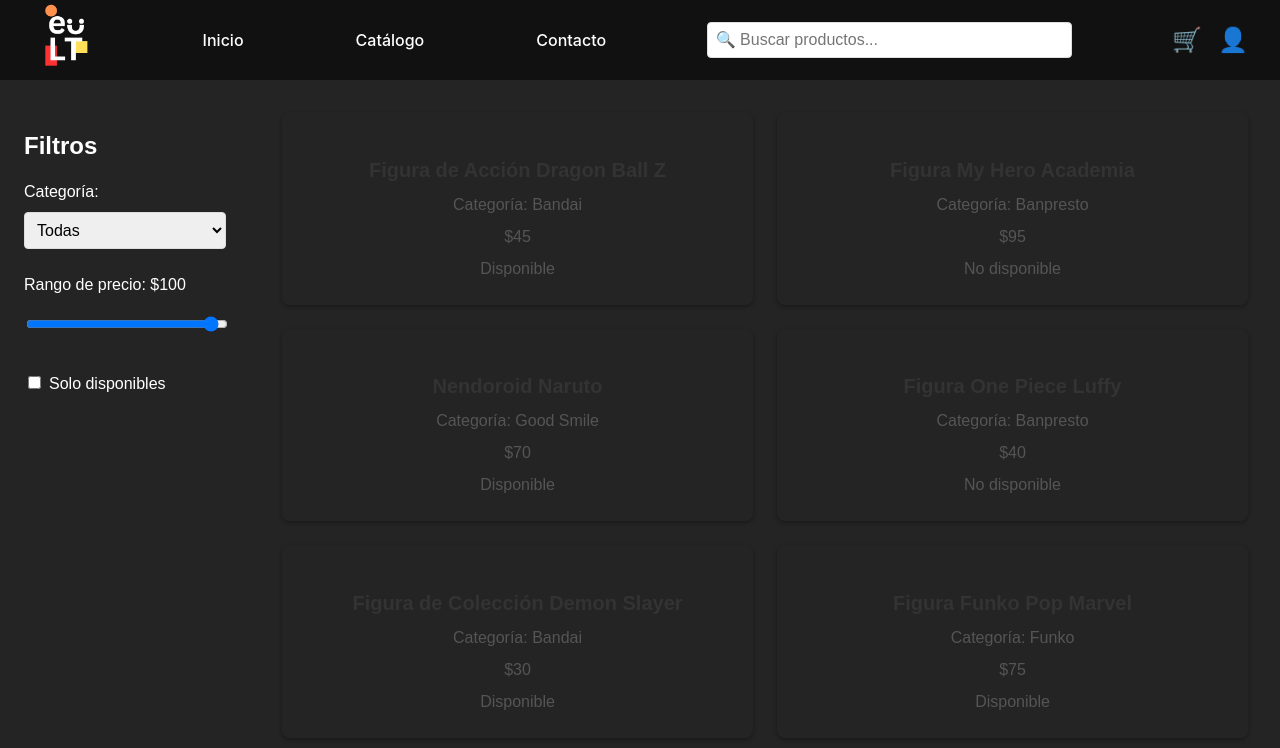
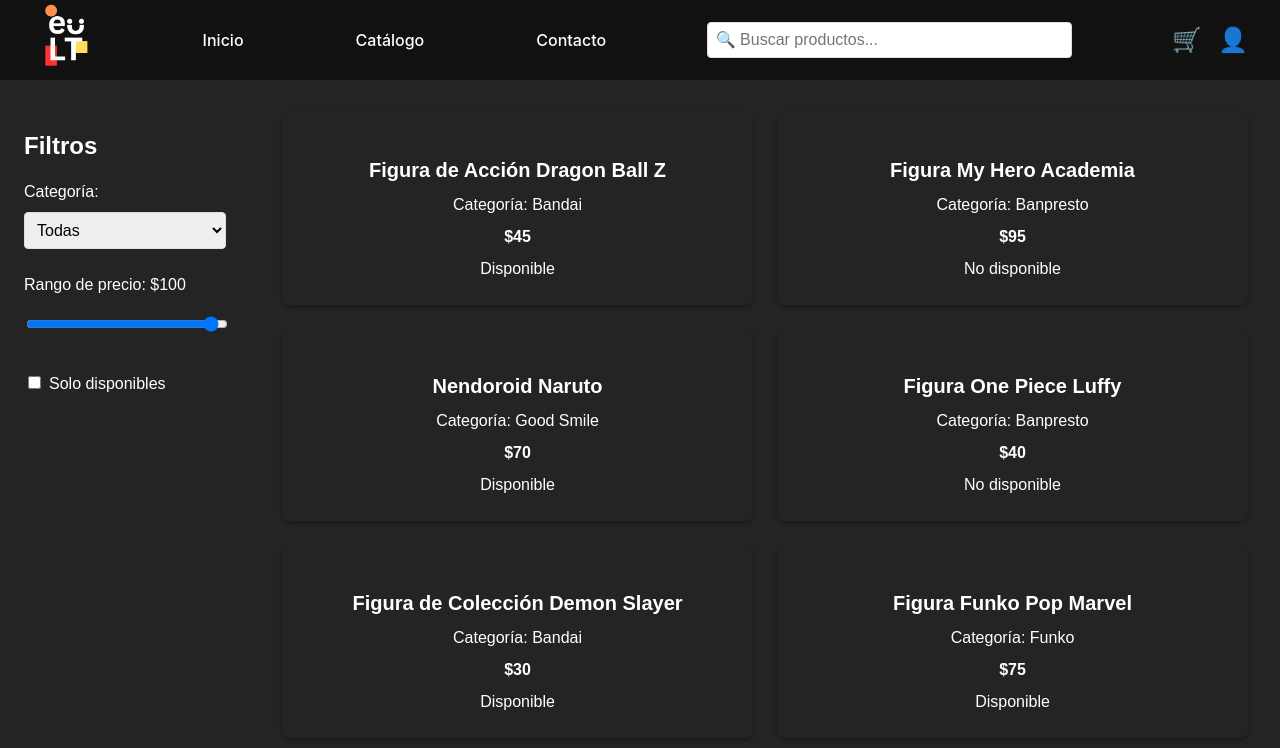
Before and after one commit to D4T4-DEV/e-LimitedToys, a React (Vite) app: page /catalog in a window 1280 px wide. Shown: the top 748 px of the page. Built offline with nearby package versions, Linux system fonts and the light colour scheme.

Commit message:
Actualización color
Se modificó el tamaño de las tarjetas de los productos y se modificaron algunos colores de los detalles de los productos

```diff
--- a/src/pages/ProductCatalog.css
+++ b/src/pages/ProductCatalog.css
@@ -46,7 +46,7 @@
 
   .products-grid {
     display: grid;
-    grid-template-columns: repeat(auto-fill, minmax(390px, 1fr));
+    grid-template-columns: repeat(auto-fill, minmax(385px, 1fr));
     gap: 1.5rem;
     width: 100%;
   }
@@ -66,24 +66,25 @@
 
   .product-card h4 {
     font-size: 1.25rem;
-    color: var(--primary-color);
+    font-style: bold;
+    color: #fffffc;
     margin-bottom: 0.5rem;
   }
 
   .product-card p {
     font-size: 1rem;
-    color: #555;
+    color: #fff;
     margin: 0.5rem 0;
   }
 
   .product-card p.price {
     font-weight: bold;
-    color: var(--primary-color);
+    color: #fffffc;
   }
 
   .no-products {
     font-size: 1.25rem;
-    color: #fff;
+    color: red;
     font-weight: bold;
     text-align: center;
     padding: 1.5rem;
--- a/src/pages/ProductCatalog.tsx
+++ b/src/pages/ProductCatalog.tsx
@@ -91,7 +91,7 @@ const ProductCatalog: React.FC = () => {
               <div key={product.id} className="product-card">
                 <h4>{product.name}</h4>
                 <p>Categoría: {product.category}</p>
-                <p>${product.price}</p>
+                <p className='price'>${product.price}</p>
                 <p>{product.available ? 'Disponible' : 'No disponible'}</p>
               </div>
             ))}
```
